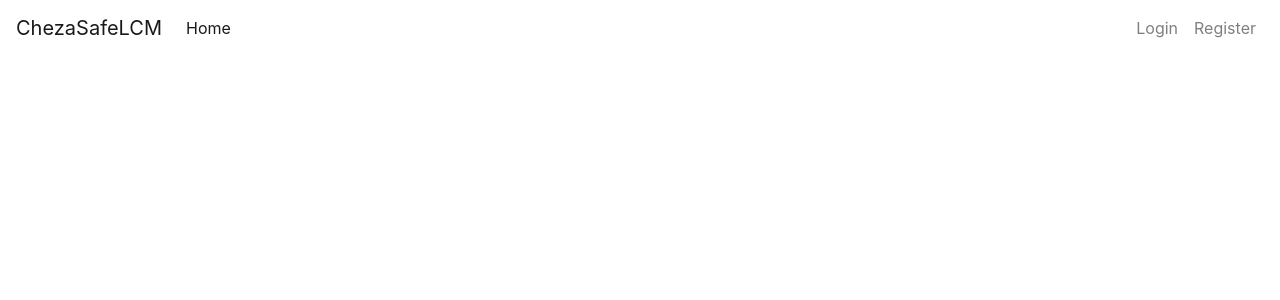
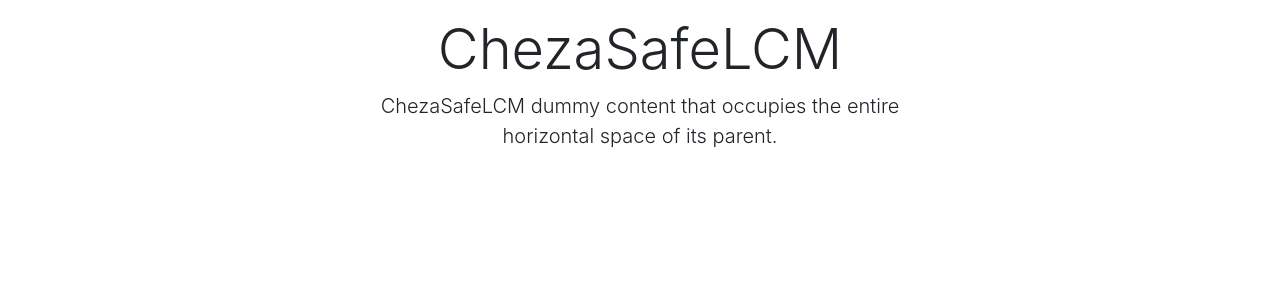
Before and after one commit to jkm-droid/chezasafelcm, a Django app: page / in a window 1280 px wide. Shown: the top 300 px of the page. Run offline with Django 3.2, Linux system fonts and the light colour scheme; some libraries are stand-ins or nearby versions.

Commit message:
initial commit

```diff
--- a/chezasafelcm/urls.py
+++ b/chezasafelcm/urls.py
@@ -25,6 +25,9 @@ urlpatterns = [
 
     # urls for users
     path('users/', include('users.urls')),
+
+    # portal urls
+    path('portal/', include('portal.urls')),
 ]
 
 if settings.DEBUG:
--- a/portal/urls.py
+++ b/portal/urls.py
@@ -13,9 +13,10 @@ Including another URLconf
     1. Import the include() function: from django.urls import include, path
     2. Add a URL to urlpatterns:  path('blog/', include('blog.urls'))
 """
-from django.contrib import admin
+
 from django.urls import path
+from .views import index_view
 
 urlpatterns = [
-
+    path('', index_view, name='portal'),
 ]
--- a/templates/includes/navbar.html
+++ b/templates/includes/navbar.html
@@ -1,26 +1,19 @@
 <nav class="navbar navbar-expand-lg navbar-light bg-none">
-  <a class="navbar-brand" href="{% url 'home' %}">ChezaSafeLCM</a>
+    {% if request.user.is_authenticated %}
+        <a class="navbar-brand" href="{% url 'portal' %}">ChezaSafeLCM Portal</a>
         <button class="navbar-toggler" type="button" data-toggle="collapse" data-target="#navbarSupportedContent" aria-controls="navbarSupportedContent" aria-expanded="false" aria-label="Toggle navigation">
         <span class="navbar-toggler-icon"></span>
         </button>
 
         <div class="collapse navbar-collapse" id="navbarSupportedContent">
-    <ul class="navbar-nav mr-auto">
-        <li class="nav-item active">
-            <a class="nav-link" href="{% url 'home' %}">Home <span class="sr-only">(current)</span></a>
-        </li>
-    </ul>
 
             <ul class="navbar-nav ml-auto">
 
                 <li class="nav-item">
-            <a class="nav-link" href="{% url 'login' %}">Login</a>
-        </li>
-
-        <li class="nav-item">
-            <a class="nav-link" href="{% url 'register' %}">Register</a>
+                    <a class="nav-link" href="{% url 'logout' %}">Logout</a>
                 </li>
 
             </ul>
         </div>
+    {% endif %}
 </nav>
--- a/templates/index.html
+++ b/templates/index.html
@@ -2,4 +2,13 @@
 
 {% block content %}
 
+  <div class="container">
+      <div class="col-md-6 offset-md-3 text-center">
+
+        <h1 class="display-4">ChezaSafeLCM</h1>
+        <p class="lead">ChezaSafeLCM dummy content that occupies the entire horizontal space of its parent.</p>
+
+      </div>
+  </div>
+
 {% endblock %}
--- a/users/templates/users/login.html
+++ b/users/templates/users/login.html
@@ -2,13 +2,13 @@
 
 {% block content %}
 
-    <div class="col-md-3 offset-md-5">
+    <div class="col-md-3 col-sm-6 offset-md-5">
 
          <h4 class="text-center">Sign in to ChezaSafeLCM</h4>
 
          {% if messages %}
                  {% for msg in messages %}
-                     <p class="text-danger text-center">{{ msg }}</p>
+                     <p class="text-warning text-center">{{ msg }}</p>
                  {% endfor %}
          {% endif %}
 
```
Also changed, not shown: chezasafelcm/settings.py (+7 -12 lines), portal/templates/portal/index.html (+15 -2 lines), portal/views.py (+19 -1 lines). Lines whose indentation alone changed are shown as unchanged.
